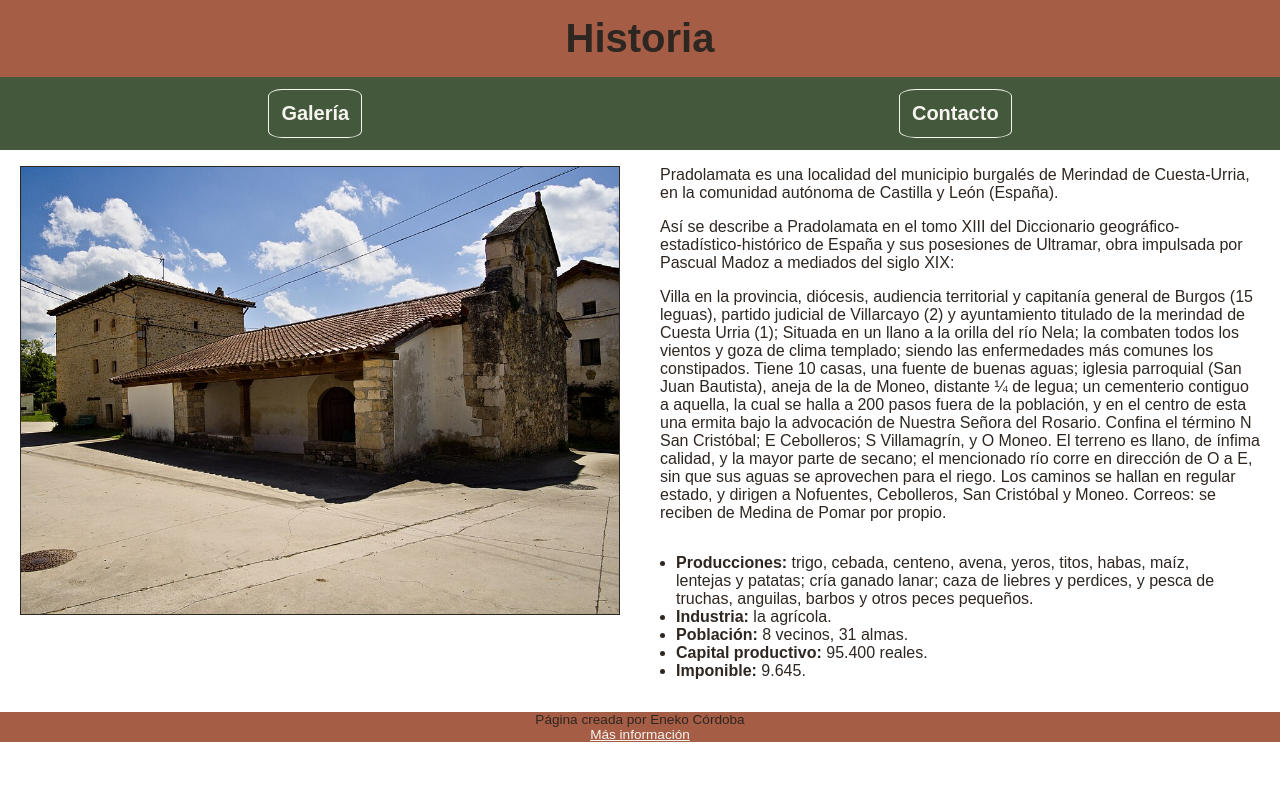
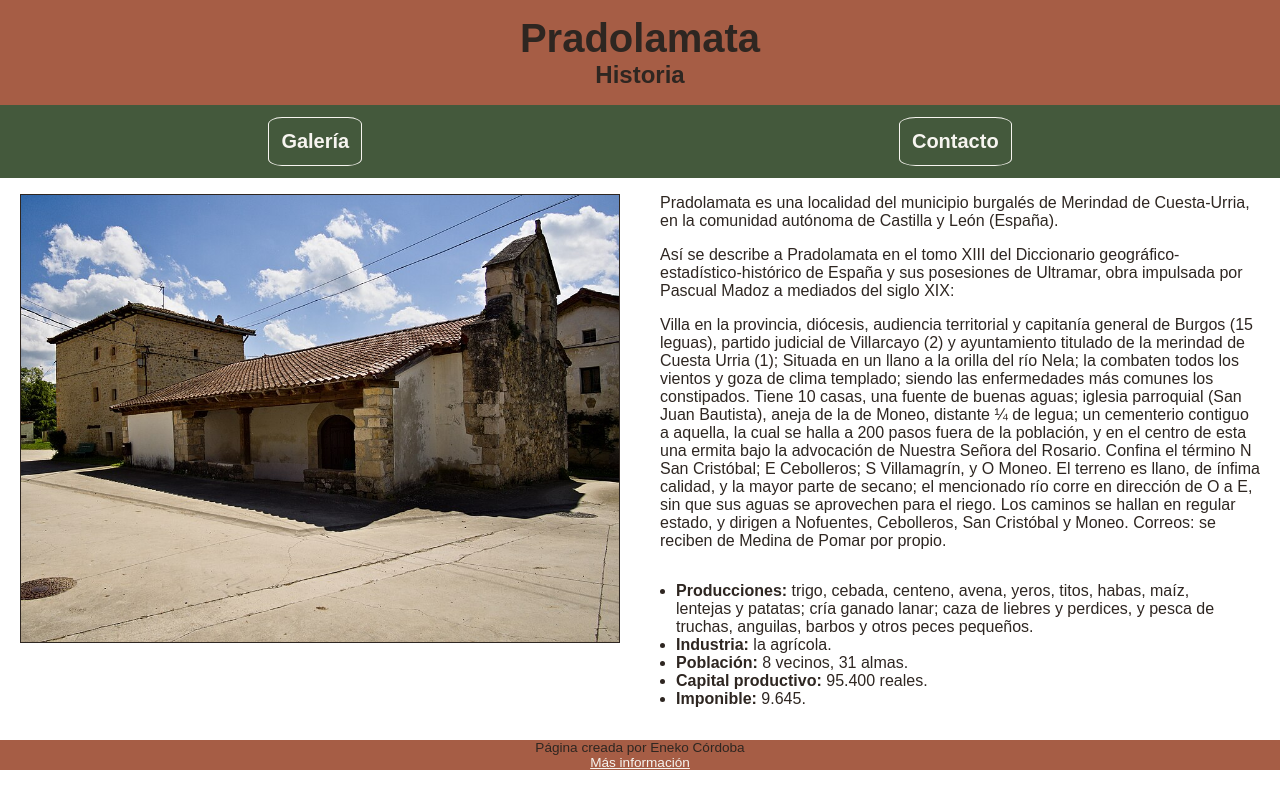
Before and after one commit to encordo/mi-pueblo, a plain HTML site: page primer_proyecto/index.html in a window 1280 px wide. Drawn offline with Linux system fonts and the light colour scheme.

Commit message:
Corrección de los headers

```diff
--- a/primer_proyecto/index.html
+++ b/primer_proyecto/index.html
@@ -10,7 +10,8 @@
 
 <body>
     <header>
-        <h1>Historia</h1>
+        <h1>Pradolamata</h1>
+        <h2>Historia</h2>
     </header>
     <nav>
         <ul>
```
Also changed, not shown: primer_proyecto/contacto.html (+2 -1 lines), primer_proyecto/galeria.html (+2 -1 lines).
